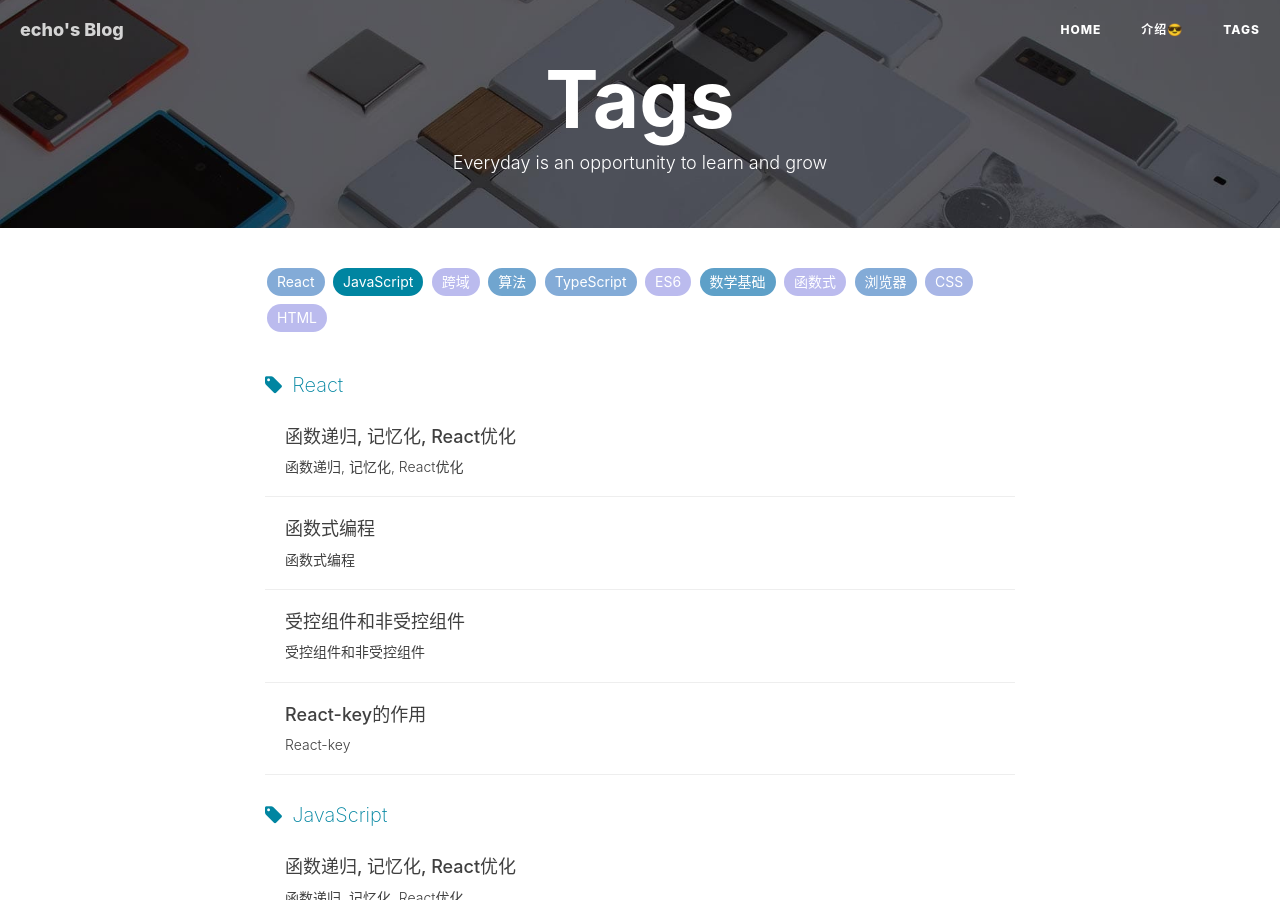
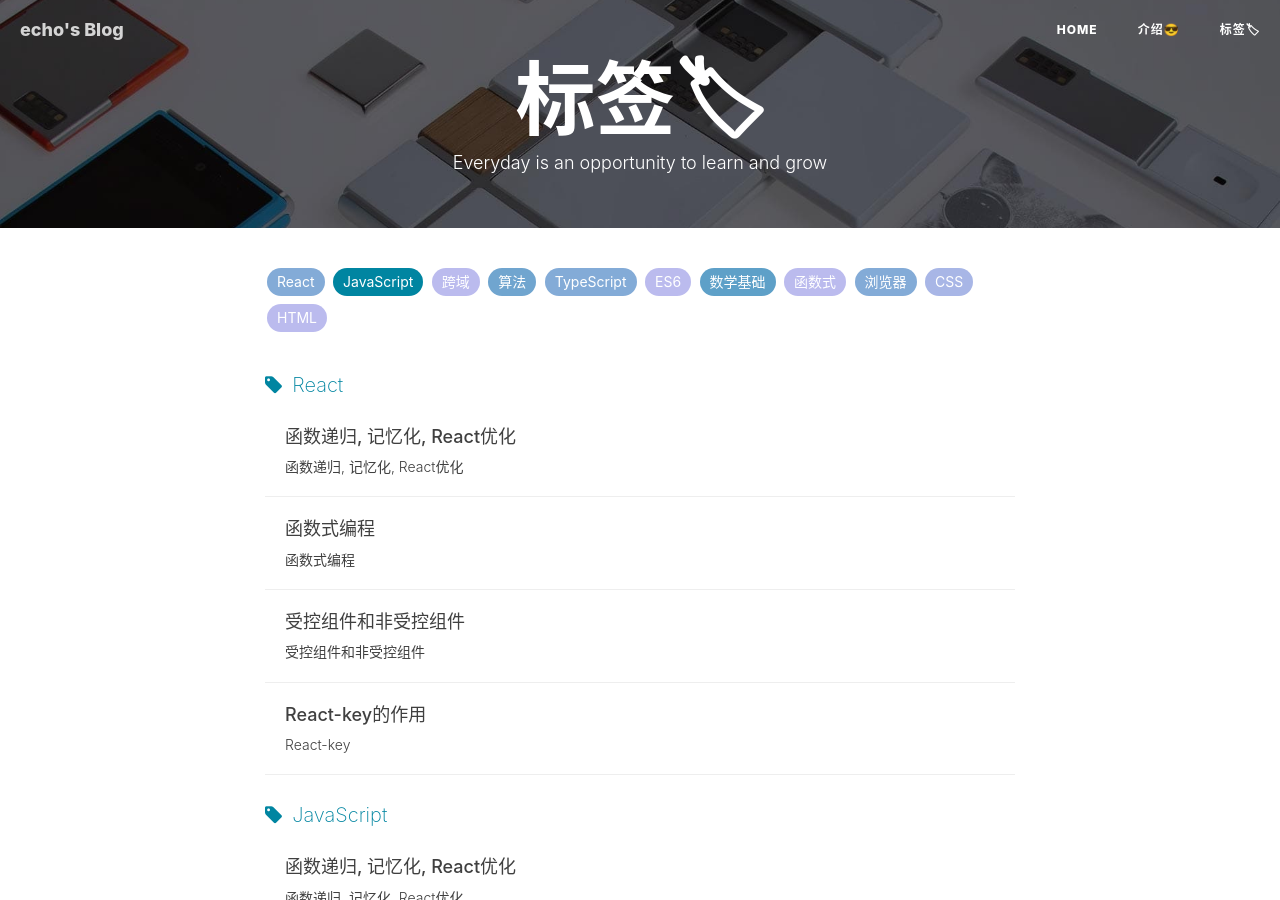
Before and after one commit to echoheart/echoheart.github.io, a Jekyll site: the page built from tags.html, in a window 1280 px wide and 900 px high. Built offline with Jekyll 4.4.1, drawn with Linux system fonts in a browser that asks for light colours; nearby versions of some CDN libraries; comment, search, counter and statistics services are not loaded.

Commit message:
修改基本信息

```diff
--- a/tags.html
+++ b/tags.html
@@ -1,5 +1,5 @@
 ---
-title: Tags
+title: 标签🏷
 layout: default
 description: Everyday is an opportunity to learn and grow
 header-img: "img/tag-bg.jpg"
```
